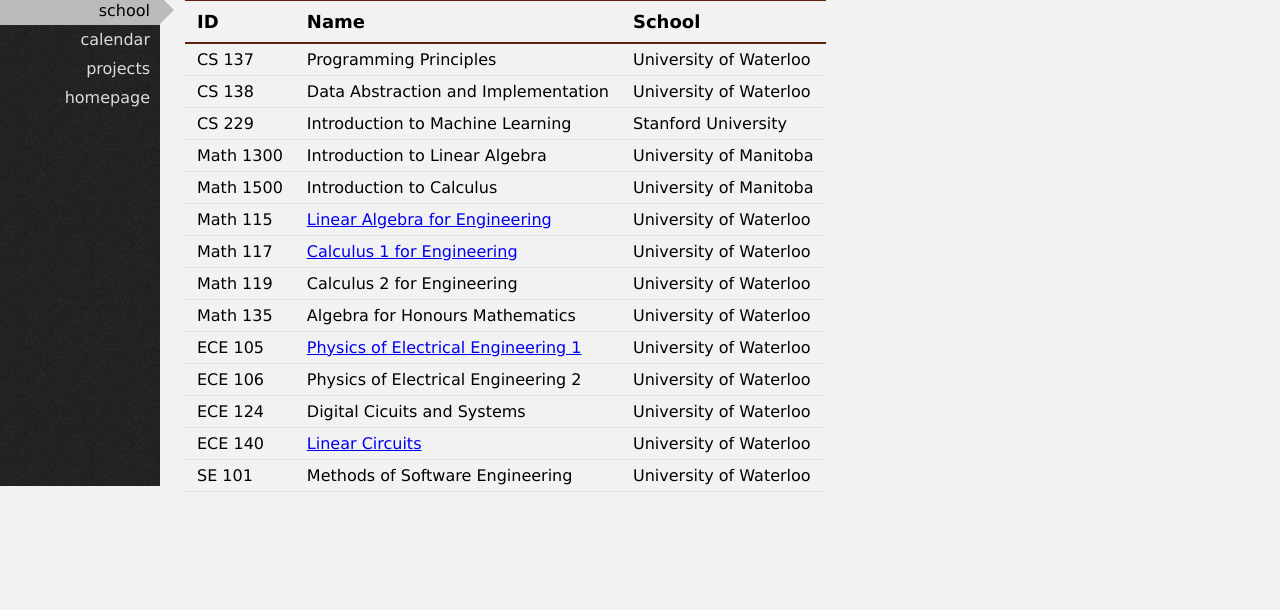
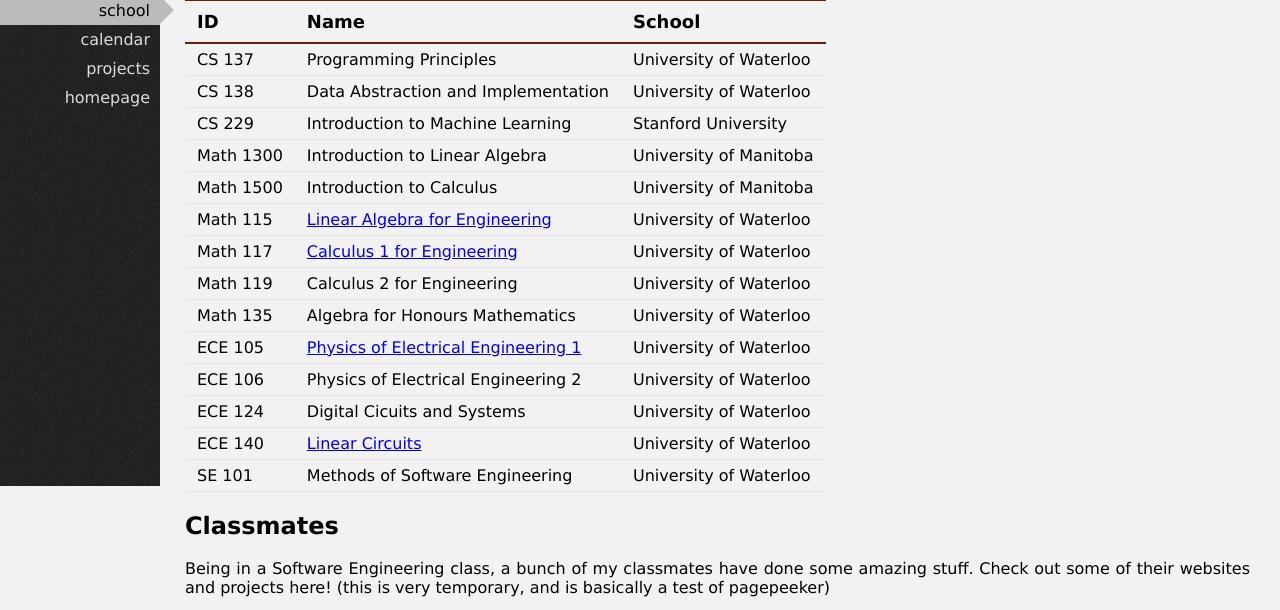
Before and after one commit to TheKevJames/web, a PHP site: page /school.php in a window 1280 px wide. Shown: the part 314-924 px from the top of the page. Before the commit the page ends 806 px from the top, so only its background shows below. Run offline with PHP 8.4, Linux system fonts and the light colour scheme.

Commit message:
Added SE friends' sites

```diff
--- a/school.php
+++ b/school.php
@@ -151,6 +151,19 @@
 			<td>University of Waterloo</td>
 		</tr>
 	</table>
+
+	<h2>Classmates</h2>
+	<p>Being in a Software Engineering class, a bunch of my classmates have done some amazing stuff. Check out some of their websites and projects here! (this is very temporary, and  is basically a test of pagepeeker)
+	<center>
+		<a href='http://www.lishid.com'>			<img src='http://free.pagepeeker.com/v2/thumbs.php?size=x&url=lishid.com' class='pagepeeker'></a>
+		<a href='http://www.justclary.tumblr.com/'>	<img src='http://free.pagepeeker.com/v2/thumbs.php?size=x&url=justclary.tumblr.com' class='pagepeeker'></a>
+		<a href='http://www.nettek.ca'>				<img src='http://free.pagepeeker.com/v2/thumbs.php?size=x&url=nettek.ca' class='pagepeeker'></a>
+	</center>
+	<center>
+		<a href='http://www.j-li.net'>		<img src='http://free.pagepeeker.com/v2/thumbs.php?size=x&url=j-li.net' class='pagepeeker'></a>
+		<a href='http://jacobwirth.ca/'>	<img src='http://free.pagepeeker.com/v2/thumbs.php?size=x&url=jacobwirth.ca' class='pagepeeker'></a>
+		<a href='http://kevinpan.ca/'>		<img src='http://free.pagepeeker.com/v2/thumbs.php?size=x&url=kevinpan.ca' class='pagepeeker'></a>
+	</center>
 </content>
 
 </body>
```
